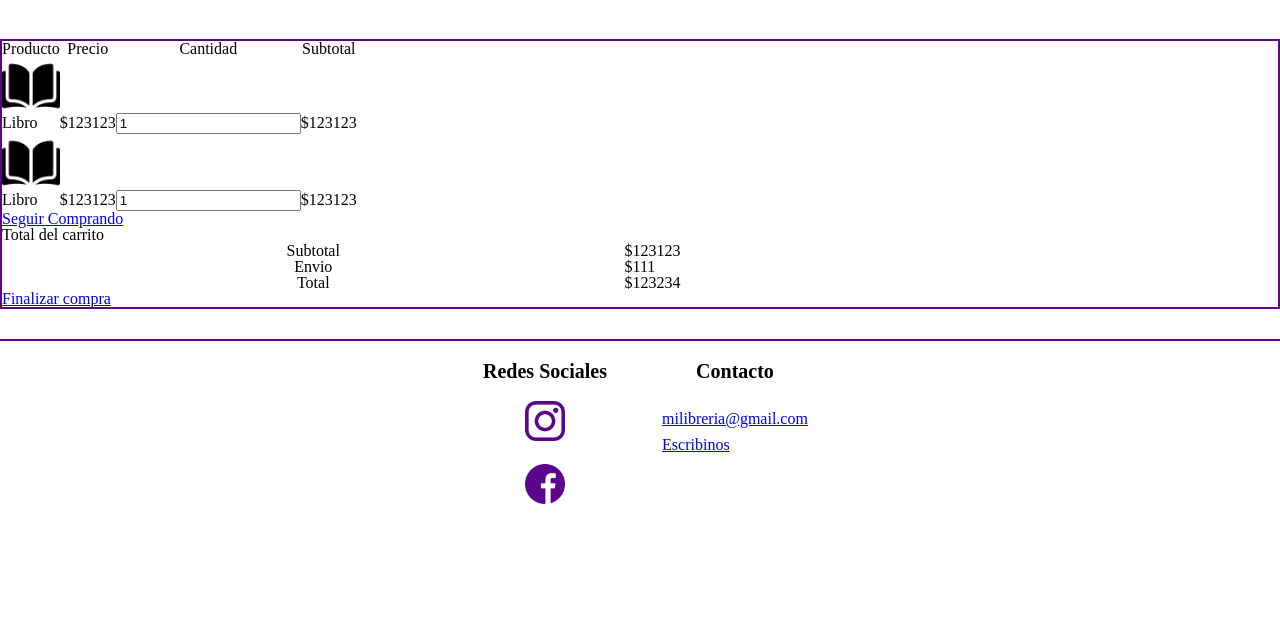
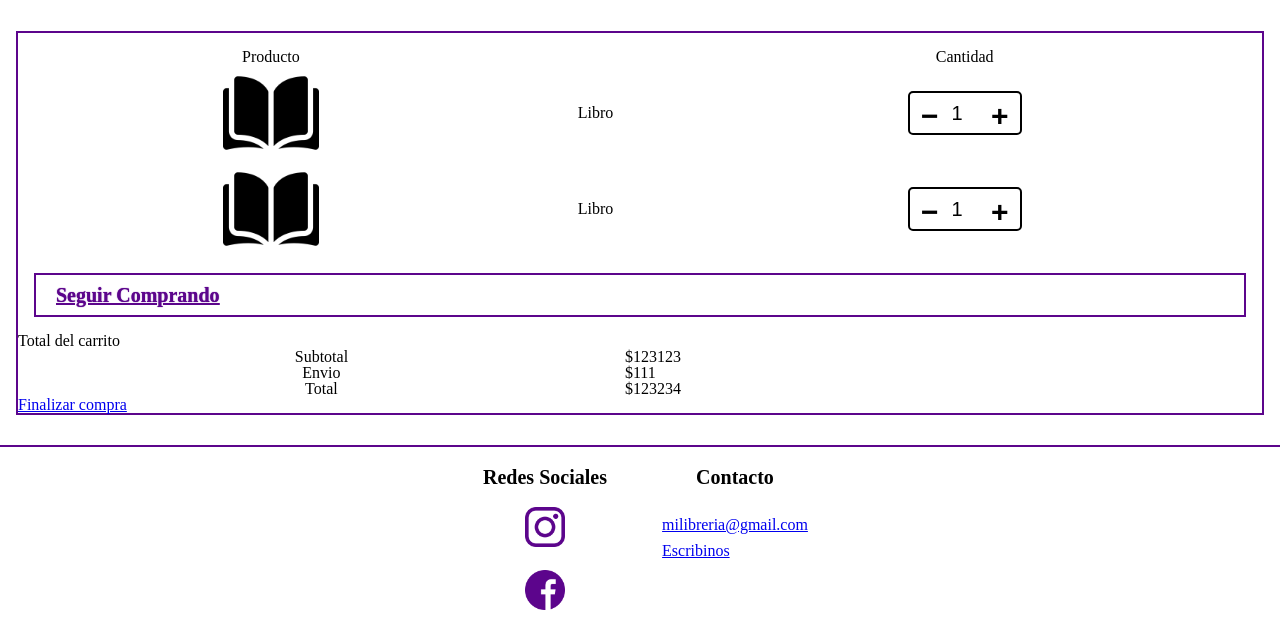
Before and after one commit to MatiasHerrneder/UNLu-PAW-Libreria, a PHP site: page /carrito.html in a window 1280 px wide. Shown: the part 161-800 px from the top of the page. Run offline with PHP 8.4, Linux system fonts and the light colour scheme.

Commit message:
Avance carrito

```diff
--- a/carrito.html
+++ b/carrito.html
@@ -8,6 +8,7 @@
   <link rel="stylesheet" href="css/reset.css">
   <link rel="stylesheet" href="css/carrito.css">
   <link rel="stylesheet" href="css/footer.css">
+  <link rel="stylesheet" href="css/elements.css">
 </head>
 <body>
   <header class="header-app">
@@ -49,43 +50,56 @@
         <table>
           <tr>
             <th>Producto</th>
+            <th></th>
             <th>Precio</th>
             <th>Cantidad</th>
             <th>Subtotal</th>
           </tr>
           <tr>
             <!-- ejemplos para mostrar el maquetado -->
-            <td>
+            <td class="td-figure">
               <figure>
                 <picture>
                   <img src="img/libro-abierto.png" alt="">
                 </picture>
               </figure>
+            </td>
+            <td>
               <p>Libro</p>
             </td>
             <td>$123123</td>
             <td>
-              <input type="number" name="cantidad_nexus" id="ejemplo1" value="1" min="1" step="1">
+              <div class="quantity-wrapper">
+                <button class="button-book minus">−</button>
+                <input type="number" class="input-number" name="cantidad_nexus" id="ejemplo" value="1" min="1" step="1">
+                <button class="button-book plus">+</button>
+              </div>
             </td>
             <td>$123123</td>
           </tr>
           <tr>
-            <td>
+            <td class="td-figure">
               <figure>
                 <picture>
                   <img src="img/libro-abierto.png" alt="">
                 </picture>
               </figure>
+            </td>
+            <td>
               <p>Libro</p>
             </td>
             <td>$123123</td>
             <td>
-              <input type="number" name="cantidad_nexus" id="ejemplo2" value="1" min="1" step="1">
+              <div class="quantity-wrapper">
+                <button class="button-book minus">−</button>
+                <input type="number" class="input-number" name="cantidad_nexus" id="ejemplo" value="1" min="1" step="1">
+                <button class="button-book plus">+</button>
+              </div>
             </td>
             <td>$123123</td>
           </tr>
         </table>
-        <a href="tienda.html">Seguir Comprando</a>
+        <a href="tienda.html" class="button-submit">Seguir Comprando</a>
       </section>
       <section class="finish-purchase">
         <h2>Total del carrito</h2>
--- a/css/carrito.css
+++ b/css/carrito.css
@@ -1,7 +1,9 @@
 @import url('./colors.css');
 
 main {
-    margin-top: 200px;
+    margin-top: 12rem;
+    margin-right: 1rem;
+    margin-left: 1rem;
     border: 2px solid var(--violeta);
 }
 
@@ -10,7 +12,7 @@ main > h1 {
 }
 
 main form {
-    width: 10%;
+    width: 100%;
 }
 
 main table {
@@ -22,3 +24,29 @@ main img {
     height: auto;
     display: block;
 }
+
+.books {
+    margin: 1rem;
+}
+
+.td-figure figure {
+    width: 6rem;
+}
+
+.books table tr > :nth-child(2n + 3) {
+    display: none;
+}
+
+.books table tr td {
+    vertical-align: middle;
+    text-align: center;
+}
+
+.books table tr td > * {
+    margin: auto;
+}
+
+.button-submit {
+    margin-top: 1rem;
+    display: block;
+}
```
